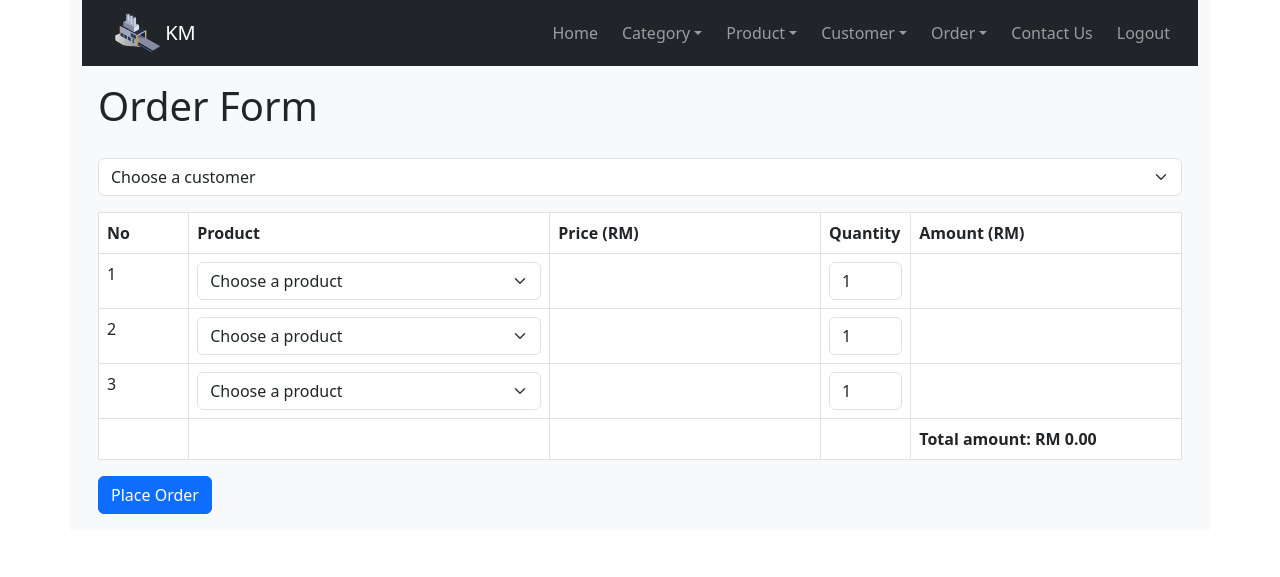
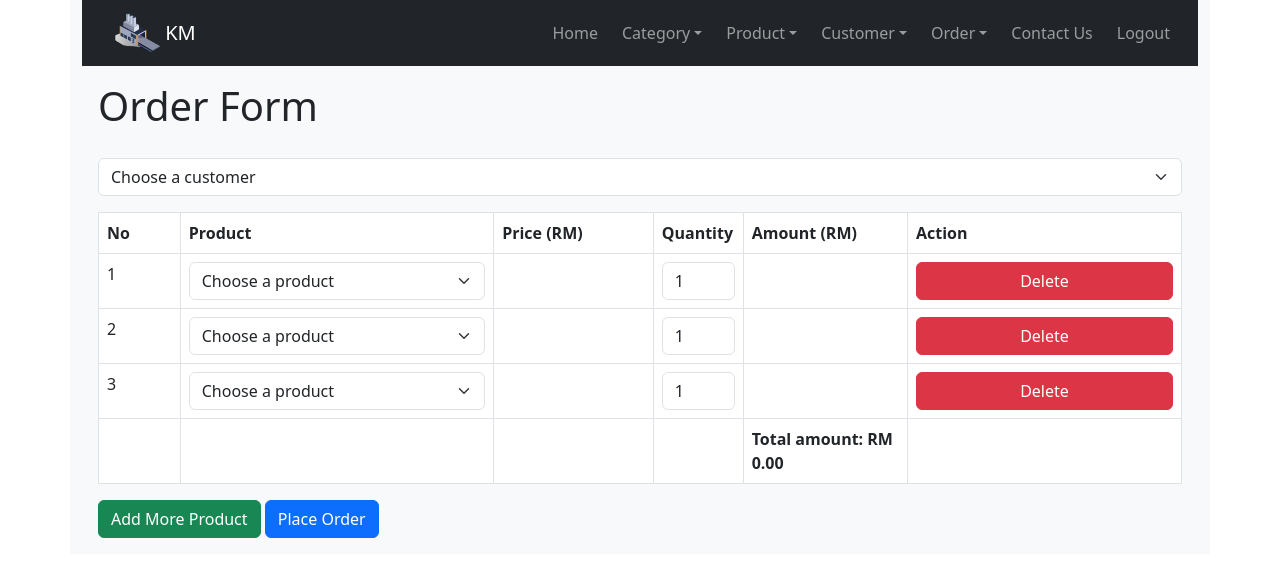
Before and after one commit to KienMing0916/Web_Application_Development, a PHP site: page /order_create.php in a window 1280 px wide. Shown: the top 577 px of the page. Run offline with PHP 8.4, Linux system fonts and the light colour scheme; the visitor is signed in with stand-in values (Sample User, id 1); data that the repository does not hold is empty.

Commit message:
add js for add and delete product row

```diff
--- a/project/order_create.php
+++ b/project/order_create.php
@@ -104,16 +104,17 @@ if (!isset($_SESSION['user_id'])) {
                 </select>
             </div>
 
-            <table class='table table-hover table-responsive table-bordered'>
+            <table class='table table-hover table-responsive table-bordered' id='row_del'>
                 <tr>
                     <td class="col-1"><b>No</b></td>
                     <td class="col-4"><b>Product</b></td>
-                    <td class="col-3"><b>Price (RM)</b></td>
+                    <td class="col-2"><b>Price (RM)</b></td>
                     <td class="col-1"><b>Quantity</b></td>
-                    <td class="col-3"><b>Amount (RM)</b></td>
+                    <td class="col-2"><b>Amount (RM)</b></td>
+                    <td class="col-1"><b>Action</b></td>
                 </tr>
                 <?php for ($i = 1; $i <= 3; $i++): ?>
-                    <tr>
+                    <tr class="pRow">
                         <td><?php echo $i; ?></td>
                         <td>
                             <select name="product<?php echo $i; ?>" class="form-select" onchange="updateRow(<?php echo $i; ?>)">
@@ -147,6 +148,9 @@ if (!isset($_SESSION['user_id'])) {
 
                             ?>
                         </td>
+                        <td><input href='#' onclick='deleteRow(this)' class='btn btn-danger' value="Delete" /></td>
+                        <!-- <td><input type='submit' onclick='deleteRow(this)' value='Delete' class='btn btn-danger' /></td> -->
+
 
                     </tr>
                 <?php endfor; ?>
@@ -156,8 +160,10 @@ if (!isset($_SESSION['user_id'])) {
                     <td></td>
                     <td></td>
                     <td><b>Total amount: RM <span id="totalAmount"><?php echo number_format((float)$totalAmount, 2); ?></span></b></td>
+                    <td></td>
                 </tr>
             </table>
+            <input type="button" value="Add More Product" class="btn btn-success add_one" />
             <input type='submit' value='Place Order' class='btn btn-primary' />
         </form>
     </div>
@@ -200,6 +206,68 @@ if (!isset($_SESSION['user_id'])) {
         }
         document.getElementById("totalAmount").textContent = totalAmount.toFixed(2);
     }
+
+
+
+
+
+
+
+    document.addEventListener('click', function(event) {
+                if (event.target.matches('.add_one')) {
+                    var rows = document.getElementsByClassName('pRow');
+                    // Get the last row in the table
+                    var lastRow = rows[rows.length - 1];
+                    // Clone the last row
+                    var clone = lastRow.cloneNode(true);
+                    // Insert the clone after the last row
+                    lastRow.insertAdjacentElement('afterend', clone);
+
+                    // Loop through the rows
+                    for (var i = 0; i < rows.length; i++) {
+                        // Set the inner HTML of the first cell to the current loop iteration number
+                        rows[i].cells[0].innerHTML = i + 1;
+                    }
+                }
+            }, false);
+
+            function deleteRow(r) {
+                var total = document.querySelectorAll('.pRow').length;
+                if (total > 1) {
+                    var i = r.parentNode.parentNode.rowIndex;
+                    document.getElementById("row_del").deleteRow(i);
+
+                    var rows = document.getElementsByClassName('pRow');
+                    for (var i = 0; i < rows.length; i++) {
+                        // Set the inner HTML of the first cell to the current loop iteration number
+                        rows[i].cells[0].innerHTML = i + 1;
+                    }
+                } else {
+                    alert("You need order at least one item.");
+                }
+            }
+
+
+
+
+
+
+
+
+
+
+
+
+
+
+
+
+
+
+
+
+
+
     </script>
 </body>
 </html>
```
